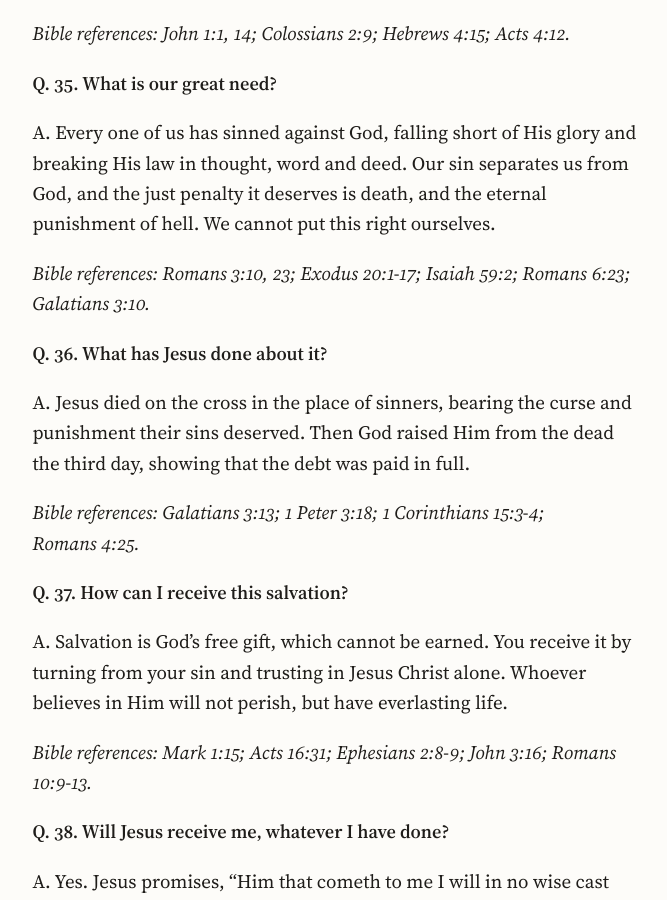
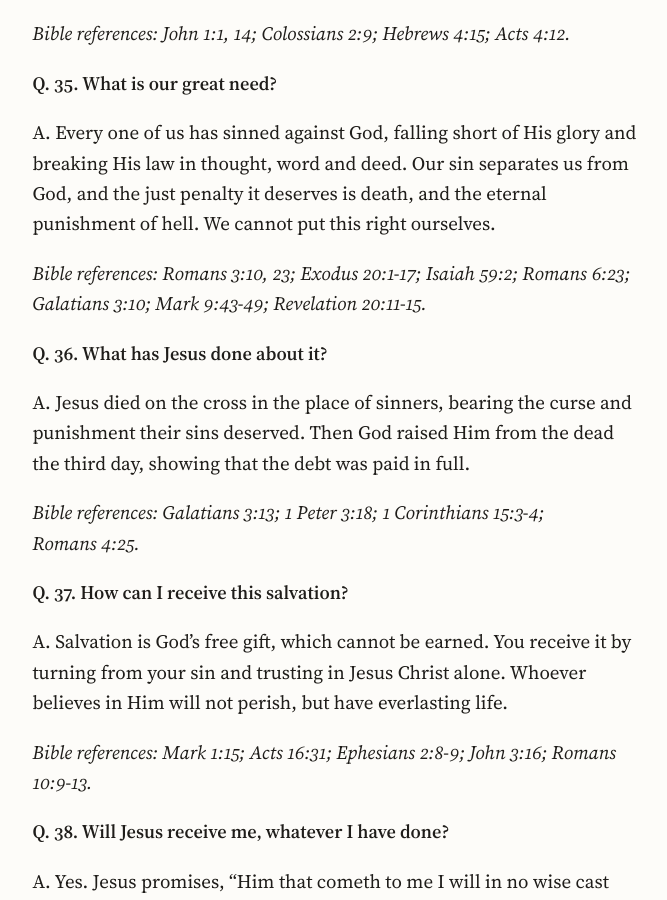
Before and after one commit to ForestWalkUK/truthpeaceandlove, a Jekyll site: the page built from _posts/2026-10-18-believing-prayer-catechism-mark-11-24.md, in a window 1280 px wide and 900 px high, scrolled down 11019 px. Shown: the whole window, without its empty margins (303-970 px from the left). Built offline with Jekyll 4.4.1, drawn with Linux system fonts in a browser that asks for light colours.

Commit message:
Q35 2 x added Scripture refs
Mark 9:43-49; Revelation 20:11-15.

```diff
--- a/_posts/2026-10-18-believing-prayer-catechism-mark-11-24.md
+++ b/_posts/2026-10-18-believing-prayer-catechism-mark-11-24.md
@@ -238,7 +238,7 @@ A. Jesus is the eternal Son of God, who became a real man without ceasing to be
 
 A. Every one of us has sinned against God, falling short of His glory and breaking His law in thought, word and deed. Our sin separates us from God, and the just penalty it deserves is death, and the eternal punishment of hell. We cannot put this right ourselves.
 
-*Bible references: Romans 3:10, 23; Exodus 20:1-17; Isaiah 59:2; Romans 6:23; Galatians 3:10.*
+*Bible references: Romans 3:10, 23; Exodus 20:1-17; Isaiah 59:2; Romans 6:23; Galatians 3:10; Mark 9:43-49; Revelation 20:11-15.*
 
 **Q. 36. What has Jesus done about it?**
 
```
